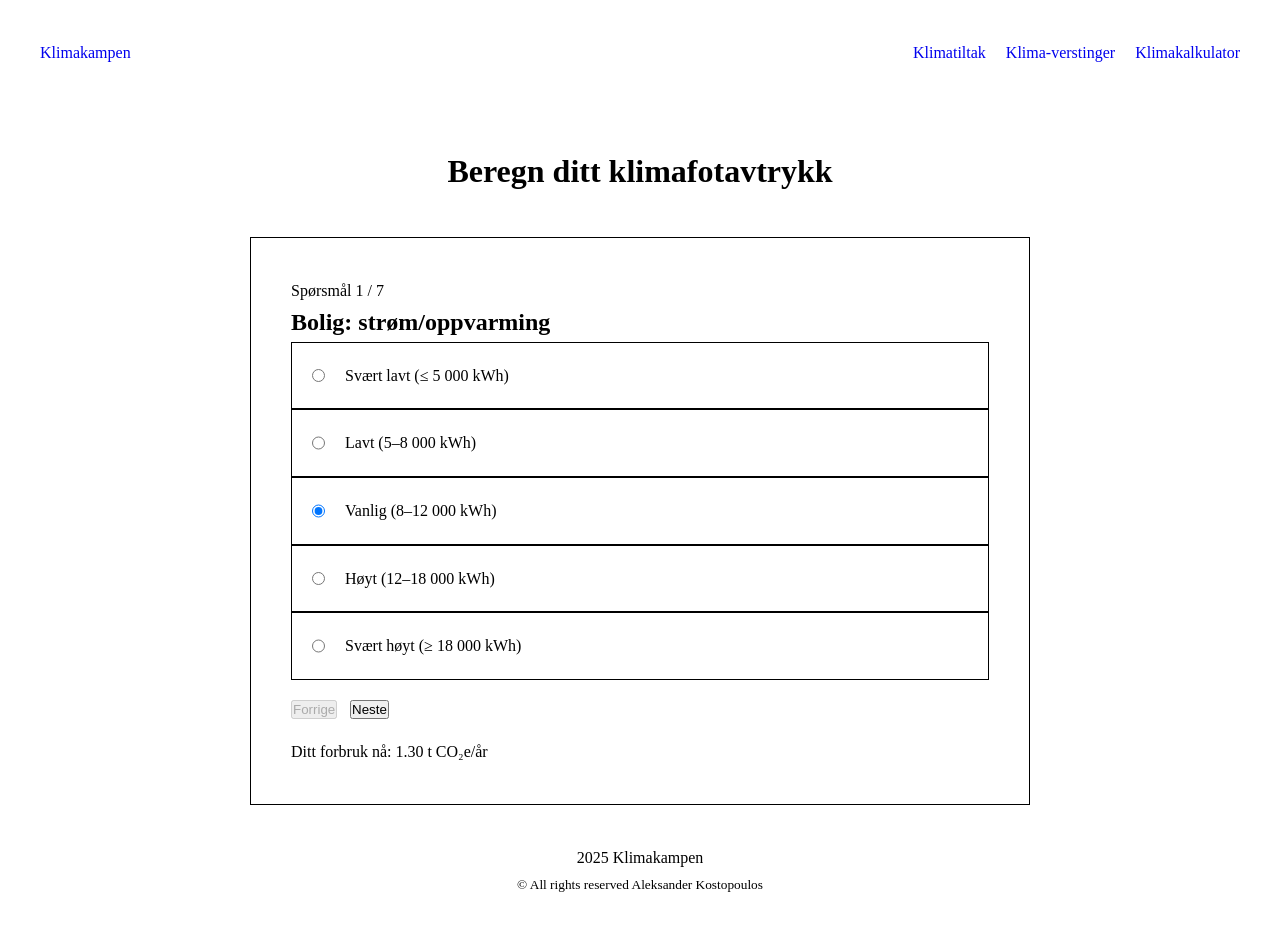
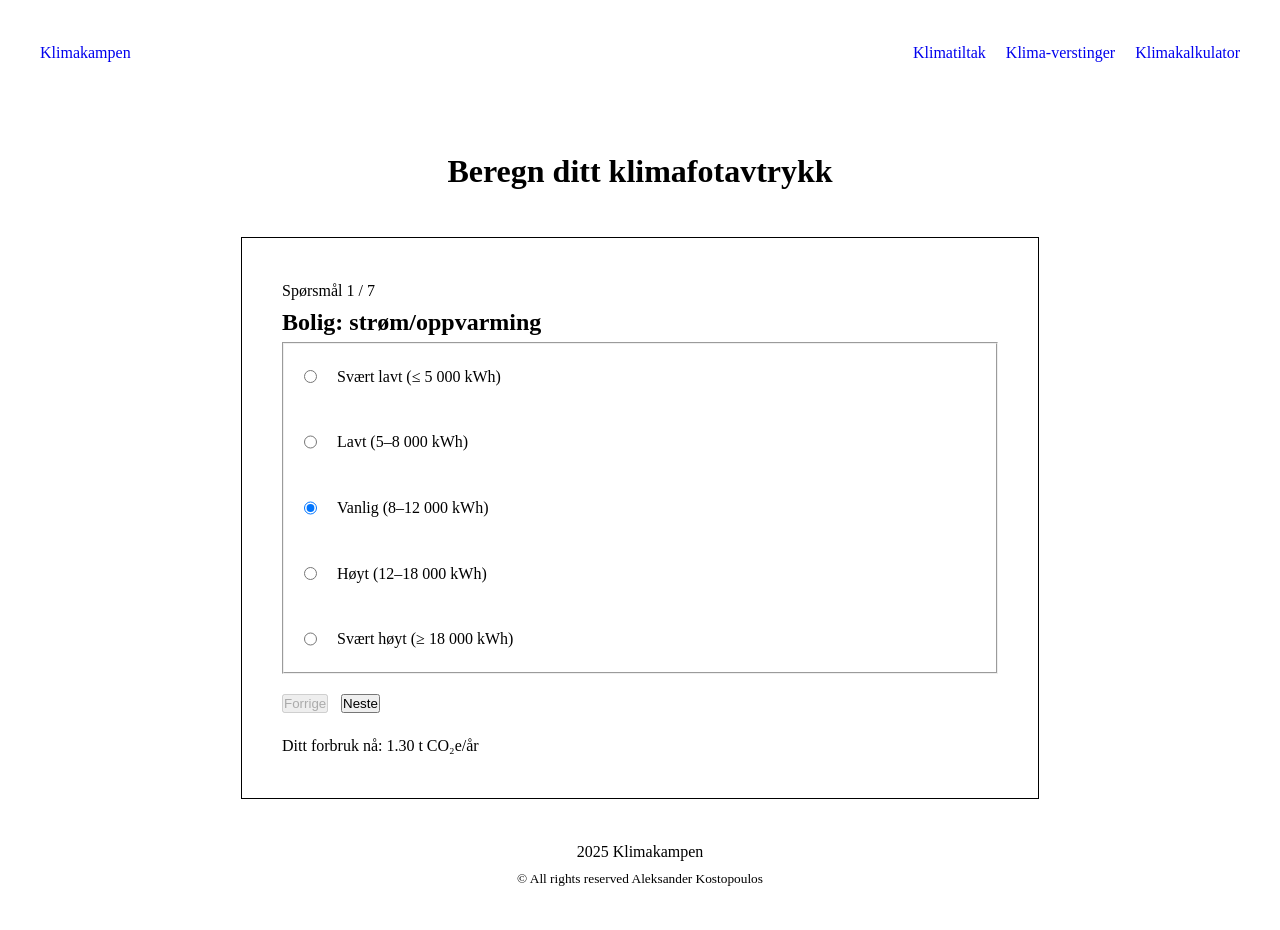
Before and after one commit to alekskosta/klimakampen, a Next.js app: page /klimakalkulator in a window 1280 px wide. Both pictures are taken after a click on the button "Start testen". Shown: the top 930 px of the page. Built offline with nearby package versions, Linux system fonts and the light colour scheme.

Commit message:
Bedret klimakalkulator ihenhold til oppgavetekst samt skjermlesere ++

```diff
--- a/components/calculator/Calculator.module.css
+++ b/components/calculator/Calculator.module.css
@@ -1,12 +1,11 @@
 .form {
-  max-width: 780px;
+  max-width: 798px;
   margin-inline: auto;
   border: 1px solid black;
   padding: 2.5rem;
 }
 
 .label {
-  border: 0.5px solid black;
   display: flex;
   padding: 1.25rem;
   cursor: pointer;
--- a/components/calculator/Calculator.tsx
+++ b/components/calculator/Calculator.tsx
@@ -59,7 +59,10 @@ export default function Calculator() {
       <p>
         Spørsmål {step + 1} / {QUESTIONS.length}
       </p>
+
       <h2>{question.title}</h2>
+      <fieldset className={styles.group}>
+        <legend className="sr-only">{question.title}</legend>
 
         {question.options.map((opt) => (
           <label key={opt.label} className={styles.label}>
@@ -73,6 +76,7 @@ export default function Calculator() {
             {opt.label}
           </label>
         ))}
+      </fieldset>
 
       <div className={styles.btnAndText}>
         <button type="button" onClick={prev} disabled={first}>
@@ -80,7 +84,9 @@ export default function Calculator() {
         </button>
         <button type="submit">{last ? "Vis resultat" : "Neste"}</button>
       </div>
-      <span>Ditt forbruk nå: {totalProgress().toFixed(2)} t CO₂e/år</span>
+      <span aria-live="polite" role="status">
+        Ditt forbruk nå: {totalProgress().toFixed(2)} t CO₂e/år
+      </span>
     </form>
   );
 }
--- a/components/cards/CalculatorWelcomeCard.tsx
+++ b/components/cards/CalculatorWelcomeCard.tsx
@@ -11,7 +11,7 @@ export default function CalculatorWelcomeCard({
       aria-labelledby="welcome-title"
       aria-describedby="welcome-desc"
     >
-      <h1 id="welcome-title">Test vår klimakalkulator</h1>
+      <h2 id="welcome-title">Test vår klimakalkulator</h2>
       <p id="welcome-desc">
         Ta testen vår – 7 kjappe spørsmål (ca. 1 min). Du sammenlignes med
         snittet i Norge (≈ <strong>8,0 t CO₂e/år</strong>). Ingen innlogging –
--- a/components/emissions/CalculatorResultTable.tsx
+++ b/components/emissions/CalculatorResultTable.tsx
@@ -13,6 +13,7 @@ type Row = {
   activity: string;
   userValue: number;
   avgValue: number;
+  unit?: string;
 };
 
 export default function CalculatorResultTable({ rows }: { rows: Row[] }) {
```
Lines whose indentation alone changed are shown as unchanged.
